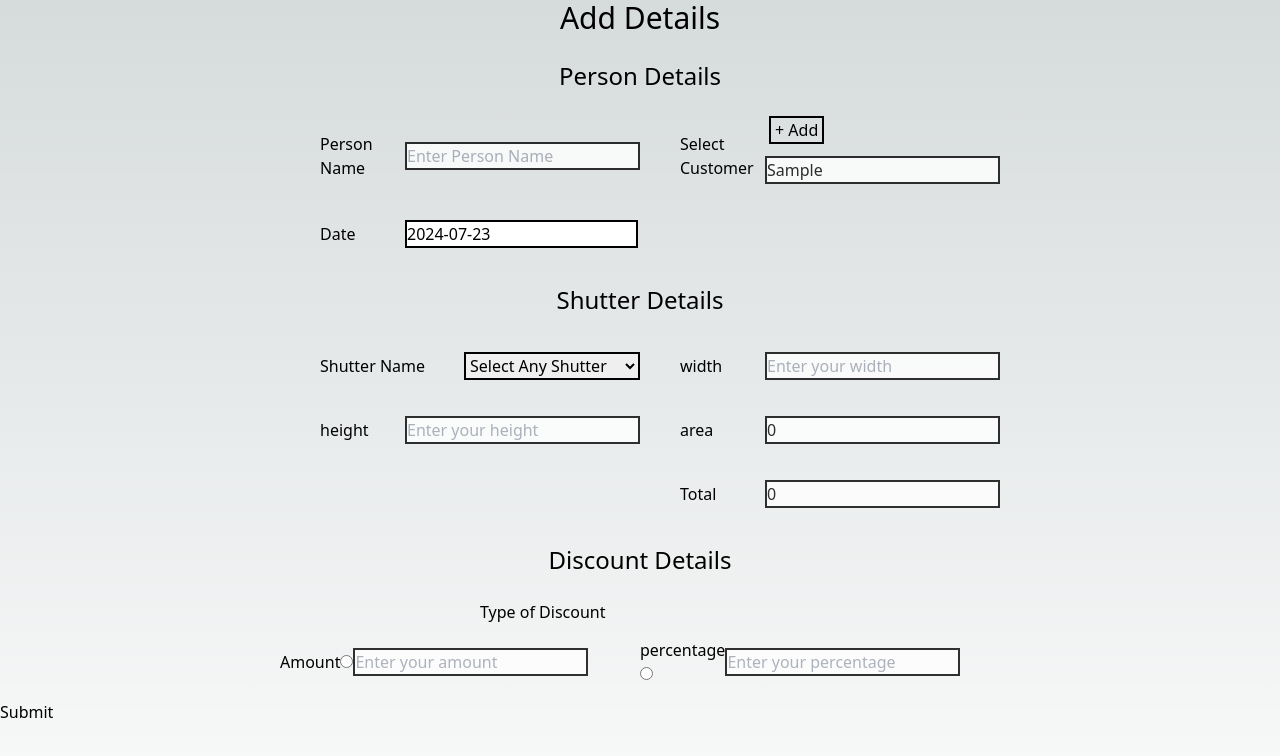
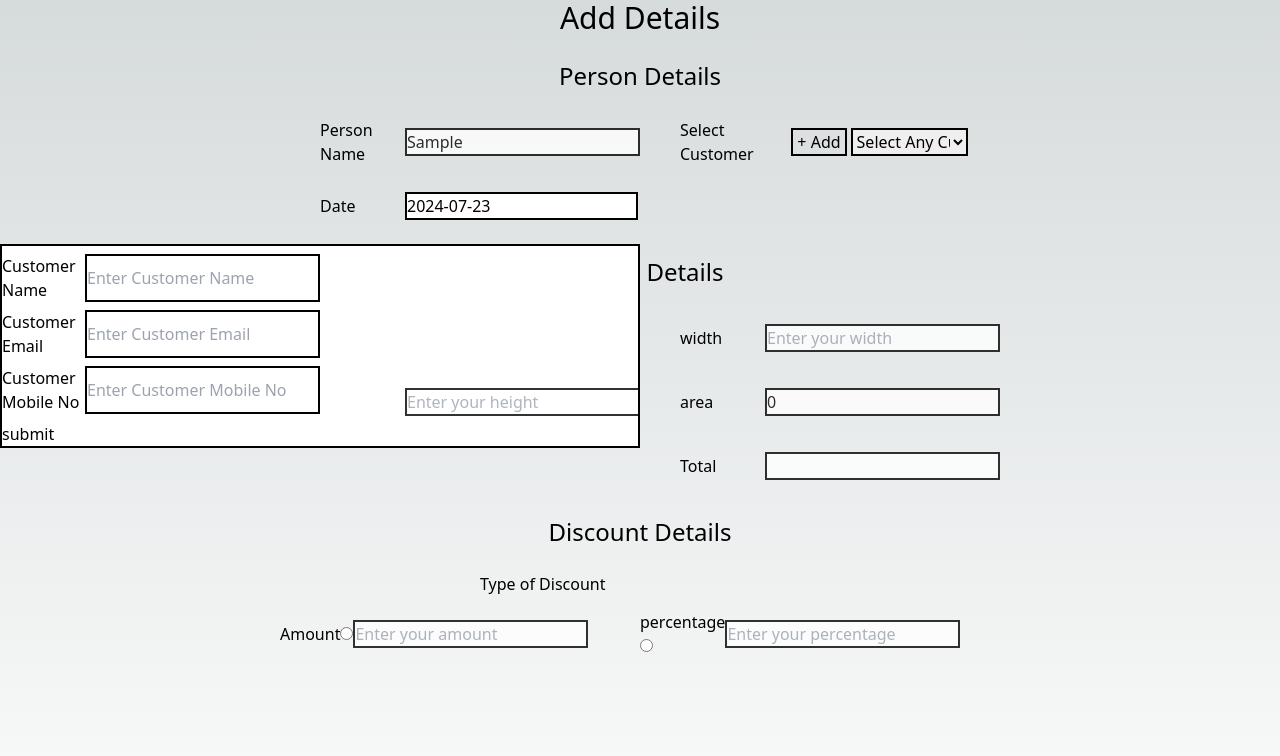
Before and after one commit to Mujpara-Nitin-Trainee/basic-crud-nextjs, a Next.js app: page /employees in a window 1280 px wide. Both pictures are taken after typing "Sample" into the empty fields and a click on the button "+ Add". Shown: the top 756 px of the page. Built offline with nearby package versions, Linux system fonts and the light colour scheme.

Commit message:
added: dynamic dropdown for basic details added

```diff
--- a/package.json
+++ b/package.json
@@ -9,11 +9,14 @@
     "lint": "next lint"
   },
   "dependencies": {
+    "@reduxjs/toolkit": "^2.2.6",
     "next": "14.2.5",
     "react": "^18",
     "react-datepicker": "^7.3.0",
     "react-dom": "^18",
-    "react-hook-form": "^7.52.1"
+    "react-hook-form": "^7.52.1",
+    "react-redux": "^9.1.2",
+    "redux-persist": "^6.0.0"
   },
   "devDependencies": {
     "@types/node": "^20",
--- a/src/components/basicUser.tsx
+++ b/src/components/basicUser.tsx
@@ -3,13 +3,39 @@ import Input from "./common/input";
 import Label from "./common/label";
 import { Control, UseFormRegister } from "react-hook-form";
 import DateInput from "./common/dateInput";
+import { useState } from "react";
+import Model from "./model";
+import { useSelector } from "react-redux";
+import { customerDetails } from "@/redux/customer/customerSlice";
+import Select from "./common/select";
 
 export default function BasicUser({ register, control }: { register: UseFormRegister<formAttributes>, control: Control<formAttributes> }) {
+
+  const customer = useSelector(customerDetails);
+
+  const options: { key: number, value: string }[] = [];
+
+  options.push({ key: 0, value: 'Select Any Customer' });
+
+  customer.customer?.map((ele) => {
+    options.push({ key: ele.id, value: ele.customerName })
+  });
+
+
+  const [model, setModel] = useState<number>(0);
+
+  const handleModel = () => {
+    if (model === 0) {
+      setModel(1);
+    } else {
+      setModel(0);
+    }
+  }
 
   return (
     <>
       <h3 className="text-2xl my-6 text-center ">Person Details</h3>
-      <div className="flex justify-center my-3 w-3/7 ">
+      <div className="flex justify-center my-3 w-3/7 relative">
         <div className="w-1/4 flex items-center justify-between mx-10 ">
           <Label name="Person Name"></Label>
           <Input name='personName' register={register} placeholder="Enter Person Name" />
@@ -17,8 +43,9 @@ export default function BasicUser({ register, control }: { register: UseFormRegi
         <div className="w-1/4 flex items-center justify-between">
           <label htmlFor='search'>Select Customer</label>
           <div>
-            <button type="button" className="px-1 border-2 mx-1 border-black">+ Add</button>
-            <Input register={register} name='customer' placeholder="Search User" />
+            <button type="button" className="px-1 border-2 mx-1 border-black" onClick={handleModel}>+ Add</button>
+            <Select name="customerName" options={options} register={register} />
+            {/* <Input register={register} name='customerName' placeholder="Search User" /> */}
           </div>
         </div>
       </div>
@@ -28,9 +55,9 @@ export default function BasicUser({ register, control }: { register: UseFormRegi
           <DateInput name="date" control={control} />
         </div>
         <div className="w-1/4 flex items-center justify-between">
-
         </div>
       </div>
+      {(model === 1) ? <Model /> : <></>}
     </>
   )
 }
--- a/src/components/common/input.tsx
+++ b/src/components/common/input.tsx
@@ -1,11 +1,11 @@
 import { UseFormRegister } from "react-hook-form";
-import Label from "./label";
 import { formAttributes, formProp } from "@/types/types";
+import { ChangeEventHandler } from "react";
 
-export default function Input({ register, name, placeholder }: { register: UseFormRegister<formAttributes>, name: formProp, placeholder: string }) {
+export default function Input({ register, name, placeholder, handleChange }: { register: UseFormRegister<formAttributes>, name: formProp, placeholder: string, handleChange?: ChangeEventHandler<HTMLInputElement> | undefined }) {
   return (
     <>
-      <input type='text' {...register(name)} placeholder={placeholder} className="my-3 opacity-80 border-2 border-black"></input>
+      <input type='text' {...register(name)} placeholder={placeholder} onChange={handleChange} className="my-3 opacity-80 border-2 border-black"></input>
     </>
   )
 }
--- /dev/null
+++ b/src/components/model.tsx
@@ -0,0 +1,59 @@
+import { useForm, UseFormRegister } from "react-hook-form";
+import Label from "./common/label";
+import { customerAttribute } from "@/types/types";
+import { useDispatch, useSelector } from "react-redux";
+import { addCustomer, customerDetails } from "@/redux/customer/customerSlice";
+
+export default function Model() {
+
+  const dispatch = useDispatch();
+  const customers = useSelector(customerDetails);
+
+  const { register, handleSubmit } = useForm<customerAttribute>();
+
+  const handleCustomer = (formData: customerAttribute) => {
+
+    let flag = 0;
+
+    if (customers.customer.length !== 0) {
+      customers.customer.map((ele) => {
+        if (ele.customerName === formData.customerName || ele.customerEmail === formData.customerEmail) {
+          console.log("Existing");
+          flag = 1;
+        }
+      })
+      if (flag === 0) {
+        formData.id = customers.customer.length + 1;
+        dispatch(addCustomer(formData));
+      }
+    } else {
+      formData.id = customers.customer.length + 1;
+      dispatch(addCustomer(formData));
+    }
+  }
+
+  return (
+    <>
+      <form>
+        <div className="w-1/2 absolute border-2 border-black bg-white">
+          <input type="hidden" {...register('id')} defaultValue="0" />
+          <div className="w-2/4 flex justify-between my-2">
+            <Label name="Customer Name" />
+            <input {...register('customerName')} placeholder="Enter Customer Name" className="border-2 border-black" />
+          </div>
+          <div className="w-2/4 flex justify-between my-2">
+            <Label name="Customer Email" />
+            <input  {...register('customerEmail')} placeholder="Enter Customer Email" className="border-2 border-black" />
+          </div>
+          <div className="w-2/4 flex justify-between my-2">
+            <Label name="Customer Mobile No" />
+            <input {...register('customerMobileNo')} placeholder="Enter Customer Mobile No" className="border-2 border-black" />
+          </div>
+          <div className="w-2/4 flex justify-between">
+            <input type="button" onClick={handleSubmit(handleCustomer)} value="submit" />
+          </div>
+        </div>
+      </form>
+    </>
+  )
+}
--- a/src/components/shutter.tsx
+++ b/src/components/shutter.tsx
@@ -2,10 +2,18 @@ import Label from "./common/label";
 import Input from "./common/input";
 import { UseFormRegister } from "react-hook-form";
 import { formAttributes } from "@/types/types";
-import { register } from "module";
 import Select from "./common/select";
+import { useEffect, useState } from "react";
 
 export default function Shutter({ register }: { register: UseFormRegister<formAttributes> }) {
+
+  const [width, setWidth] = useState<number>(0);
+  const [height, setHeight] = useState<number>(0);
+  const [area, setArea] = useState<number>();
+
+  useEffect(() => {
+    setArea(width * height);
+  })
 
   const options = [
     {
@@ -29,29 +37,22 @@ export default function Shutter({ register }: { register: UseFormRegister<formAt
       <div className="flex justify-center my-3 w-3/7 ">
         <div className="w-1/4 flex items-center justify-between mx-10 ">
           <Label name="Shutter Name"></Label>
-          <Select name="shutterName" options={options} register={register}>
-
-          </Select>
-          {/* <select>
-            <option value="">Select Any Shutter</option>
-            <option value="">Panel shutter</option>
-            <option value="">Board and batten shutters</option>
-          </select> */}
+          <Select name="shutterName" options={options} register={register} />
         </div>
         <div className="w-1/4 flex items-center justify-between">
           <Label name="width"></Label>
-          <Input name="width" register={register} placeholder="Enter your width" />
+          <Input name="width" register={register} handleChange={(e) => setWidth(+e.target.value)} placeholder="Enter your width" />
         </div>
       </div>
 
       <div className="flex justify-center my-3 w-3/7">
         <div className="w-1/4 flex items-center justify-between mx-10">
           <Label name="height"></Label>
-          <Input name="height" register={register} placeholder="Enter your height" />
+          <Input name="height" register={register} handleChange={(e) => setHeight(+e.target.value)} placeholder="Enter your height" />
         </div>
         <div className="w-1/4 flex items-center justify-between">
           <Label name="area"></Label>
-          <input type="text" value="0" {...register('area')} readOnly className="my-3 opacity-80 border-2 border-black" />
+          <input type="text" defaultValue={area} {...register('area')} readOnly className="my-3 opacity-80 border-2 border-black" />
         </div>
       </div>
 
@@ -60,7 +61,7 @@ export default function Shutter({ register }: { register: UseFormRegister<formAt
         </div>
         <div className="w-1/4 flex items-center justify-between">
           <Label name="Total"></Label>
-          <input type="total" value="0" {...register('total')} readOnly className="my-3 opacity-80 border-2 border-black" />
+          <input type="total" {...register('total')} readOnly className="my-3 opacity-80 border-2 border-black" />
         </div>
       </div>
 
--- a/src/pages/_app.tsx
+++ b/src/pages/_app.tsx
@@ -1,6 +1,14 @@
 import "@/styles/globals.css";
 import type { AppProps } from "next/app";
+import { Provider } from "react-redux";
+import { persister, store } from '../redux/store';
+import { PersistGate } from "redux-persist/integration/react";
 
 export default function App({ Component, pageProps }: AppProps) {
-  return <Component {...pageProps} />;
+  return <Provider store={store}>
+    <PersistGate loading={null} persistor={persister}>
+      <Component {...pageProps} />
+    </PersistGate>
+  </Provider>
+    ;
 }
--- a/src/pages/employees/index.tsx
+++ b/src/pages/employees/index.tsx
@@ -19,7 +19,7 @@ export default function About() {
       <BasicUser register={register} control={control} />
       <Shutter register={register} />
       <Discount register={register} />
-      <input type="submit" value="Submit"></input>
+      {/* <input type="submit" value="Submit"></input> */}
       {/* <Link href='/'>Home</Link> */}
     </form>
   </>
--- /dev/null
+++ b/src/redux/customer/customerSlice.ts
@@ -0,0 +1,31 @@
+import { createSlice, PayloadAction } from '@reduxjs/toolkit';
+import { RootState } from '../store';
+
+interface customerAttribute {
+  customer: {
+    id: number,
+    customerName: string,
+    customerEmail: string,
+    customerMobileNo: number
+  }[]
+}
+
+const initialValue: customerAttribute = {
+  customer: []
+}
+
+export const customerSlice = createSlice({
+  name: 'customer',
+  initialState: initialValue,
+  reducers: {
+    addCustomer: (state, action) => {
+      state.customer.push(action.payload)
+    }
+  }
+})
+
+export const { addCustomer } = customerSlice.actions;
+
+export const customerDetails = (state: RootState) => state.customerReducer;
+
+export default customerSlice.reducer;
--- /dev/null
+++ b/src/redux/store.ts
@@ -0,0 +1,28 @@
+import { combineReducers, configureStore } from "@reduxjs/toolkit"
+import storage from 'redux-persist/lib/storage';
+import customerReducer from './customer/customerSlice';
+import { persistReducer, persistStore } from 'redux-persist';
+
+const persistConfig = {
+  key: 'root',
+  storage
+}
+
+const rootReducer = combineReducers({
+  customerReducer
+})
+
+const persistedReducer = persistReducer(persistConfig, rootReducer);
+
+export const store = configureStore({
+  reducer: persistedReducer,
+  middleware: (getDefaultMiddleware) => getDefaultMiddleware({
+    serializableCheck: false
+  })
+})
+
+export const persister = persistStore(store);
+
+export type RootState = ReturnType<typeof store.getState>;
+
+export type AppDispatch = typeof store.dispatch;
```
Also changed, not shown: src/types/types.ts (+9 -2 lines), 1 other file (tests, documents, lock files or other folders).
